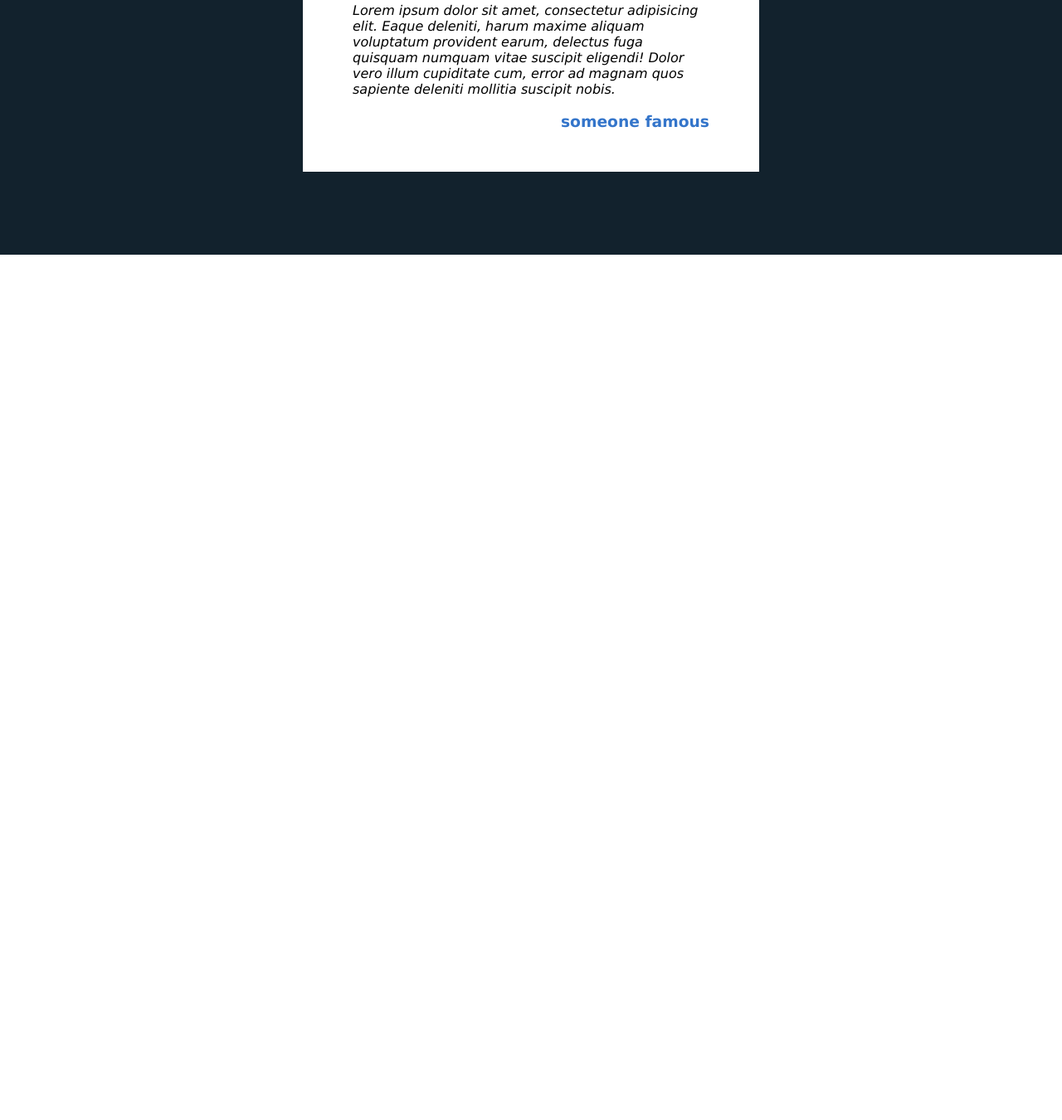
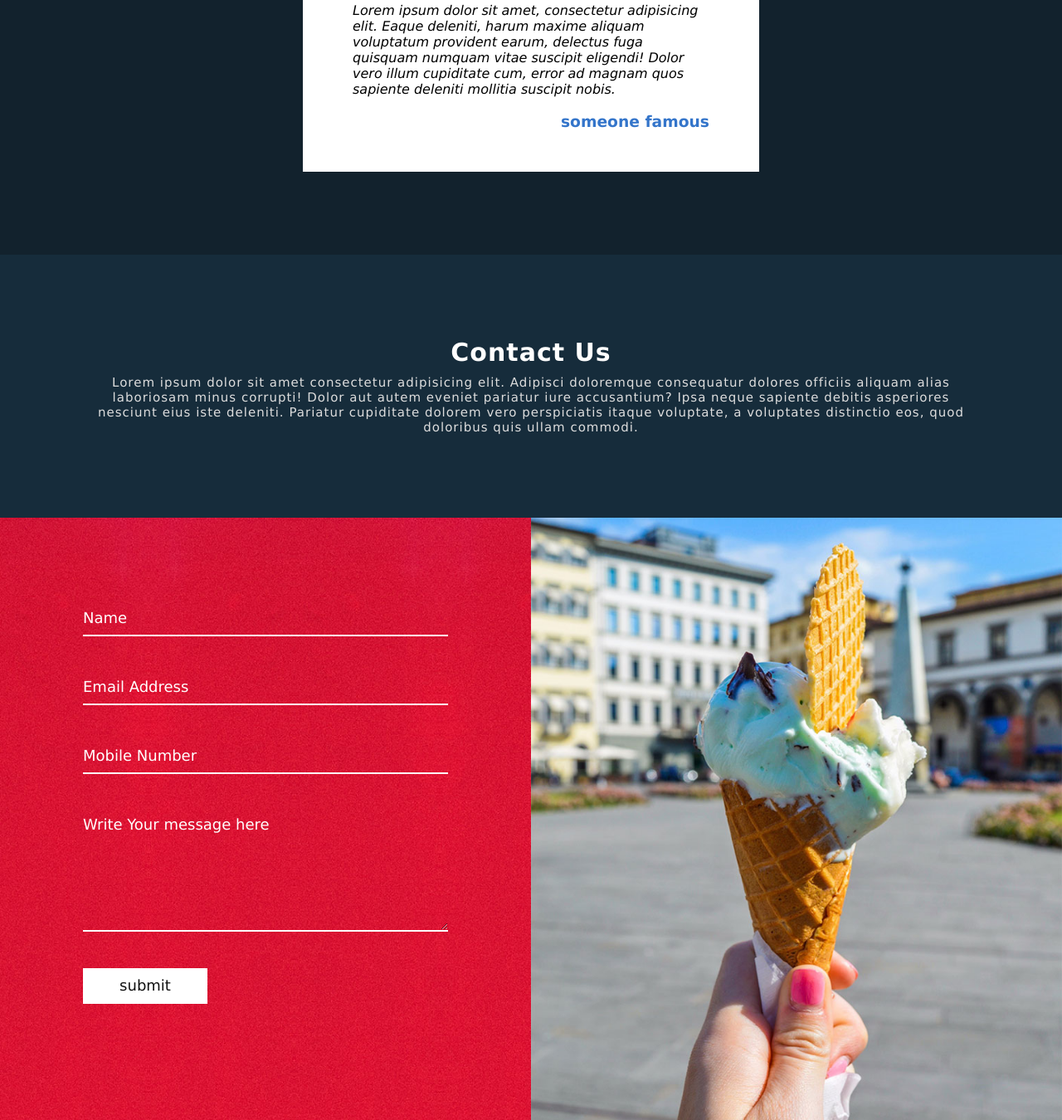
Before and after one commit to The-Krishna-Rathi/Brand-Less, a plain HTML site: page index.html in a window 1280 px wide. Shown: the part 3636-4986 px from the top of the page at 83% size. Before the commit the page ends 3943 px from the top, so only its background shows below. Drawn offline with Linux system fonts and the light colour scheme.

Commit message:
added contact section

```diff
--- a/index.html
+++ b/index.html
@@ -100,5 +100,28 @@
             </div>
         </div>
     </section>
+
+    <!-- Contact -->
+    <section class="contact">
+        <div class="content">
+            <h2 class="heading">Contact Us</h2>
+            <p class="text">
+                Lorem ipsum dolor sit amet consectetur adipisicing elit. Adipisci doloremque consequatur dolores officiis aliquam alias laboriosam minus corrupti! Dolor aut autem eveniet pariatur iure accusantium? Ipsa neque sapiente debitis asperiores nesciunt eius iste deleniti. Pariatur cupiditate dolorem vero perspiciatis itaque voluptate, a voluptates distinctio eos, quod doloribus quis ullam commodi.
+            </p>
+        </div>
+
+        <div class="user_space">
+            <div class="contentBx redbg">
+                <div class="form">
+                    <div class="inputBx"><input type="text" name="name" placeholder="Name"></div>
+                    <div class="inputBx"><input type="text" name="email" placeholder="Email Address"></div>
+                    <div class="inputBx"><input type="text" name="Mobile_No" placeholder="Mobile Number"></div>
+                    <div class="inputBx"><textarea type="text" placeholder="Write Your message here"></textarea></div>
+                    <div class="inputBx"><input type="submit" value="submit"></div>
+                </div>
+            </div>
+            <div class="imgBx2"></div>
+        </div>
+    </section>
 </body>
 </html>
--- a/style.css
+++ b/style.css
@@ -260,3 +260,105 @@ header .logo_wrapper .toggle{
     text-align: end;
     color: #3475ca;
 }
+
+/* ************************************** */
+/*      STYLING THE CONTACT SECTION       */
+/* ************************************** */
+
+.contact .content{
+    background: #162c3b;
+    padding: 100px;
+    text-align: center;
+}
+
+.user_space{
+    position: relative;
+    width: 100%;
+    display: flex;
+}
+
+.contact .user_space .contentBx{
+    background-color: #3475ca;
+    padding: 100px;
+    width: 50%;
+    display: flex;
+    justify-content: center;
+    align-items: center;
+    flex-direction: column;
+}
+
+.contact .user_space .imgBx2{
+    background-image: url(./Images/bg2.jpg);
+    width: 50%;
+    background-size: cover;
+    background-position: center;
+}
+
+.redbg{
+    background-image: url(./Images/red.jpg);
+    background-size: cover;
+    background-position: center;
+}
+
+.form{
+    width: 100%;
+}
+
+.form .inputBx{
+    margin-bottom: 40px;
+}
+
+.form .inputBx input[type="text"]{
+    width: 100%;
+    background: transparent;
+    box-shadow: none;
+    border: none;
+    outline: none;
+    padding: 10px 0;
+    color: #fff;
+    font-size: 18px;
+    font-weight: 300;
+    border-bottom: 2px solid #fff;
+}
+
+.form .inputBx input::placeholder{
+    color: #fff;
+}
+
+.form .inputBx textarea{
+    width: 100%;
+    background: transparent;
+    box-shadow: none;
+    border: none;
+    outline: none;
+    padding: 10px 0;
+    color: #fff;
+    font-size: 18px;
+    font-weight: 300;
+    min-height: 150px;
+    border-bottom: 2px solid #fff;
+}
+
+.form .inputBx textarea::placeholder{
+    color: #fff;
+}
+
+.form .inputBx input[type="submit"]{
+    width: 100%;
+    background: transparent;
+    box-shadow: none;
+    border: none;
+    outline: none;
+    padding: 10px 0;
+    color: #fff;
+    font-size: 18px;
+    font-weight: 300;
+    border-bottom: 2px solid #fff;
+}
+
+.form .inputBx input[type="submit"]{
+    max-width: 150px;
+    font-size: 18px;
+    background-color: #fff;
+    color: #111;
+}
```
